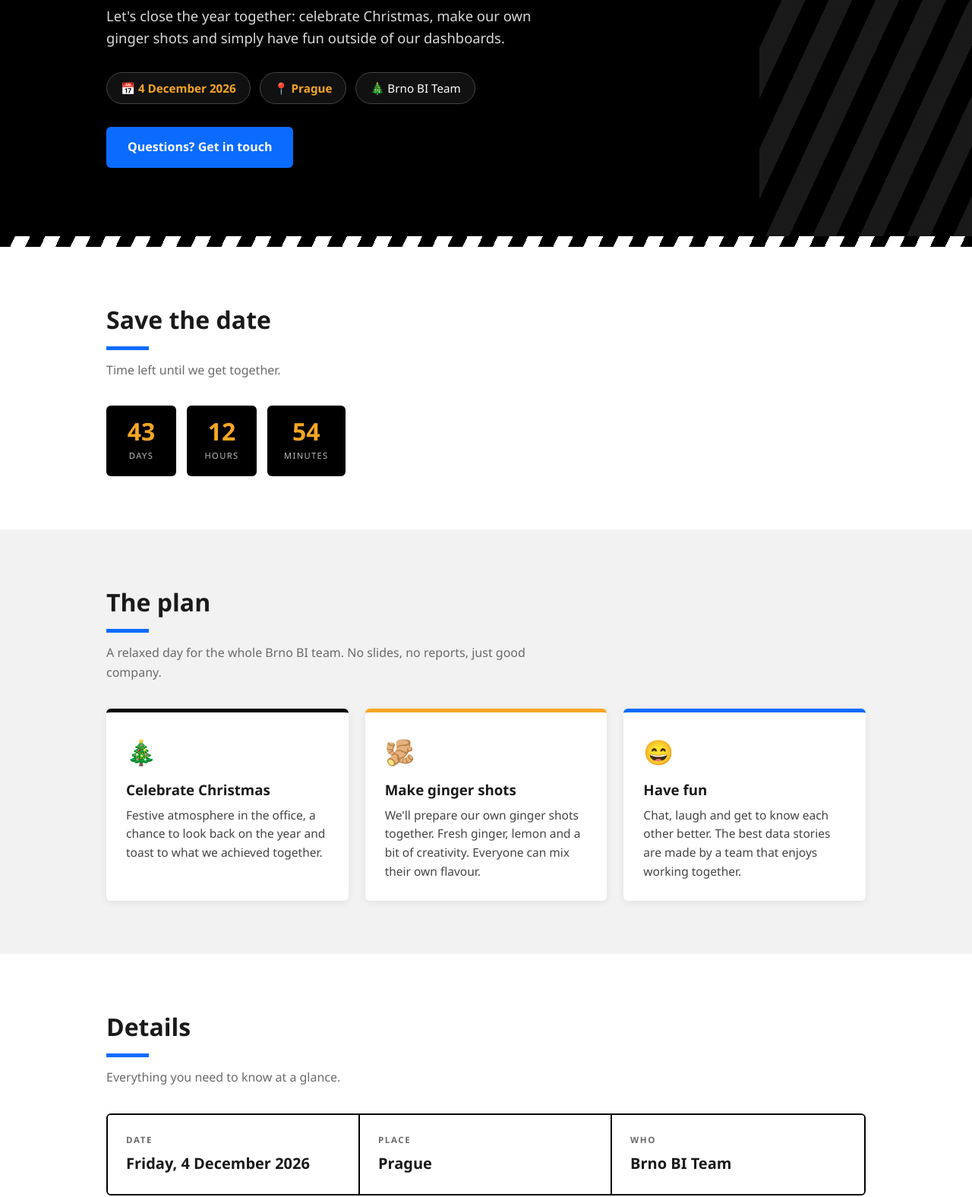
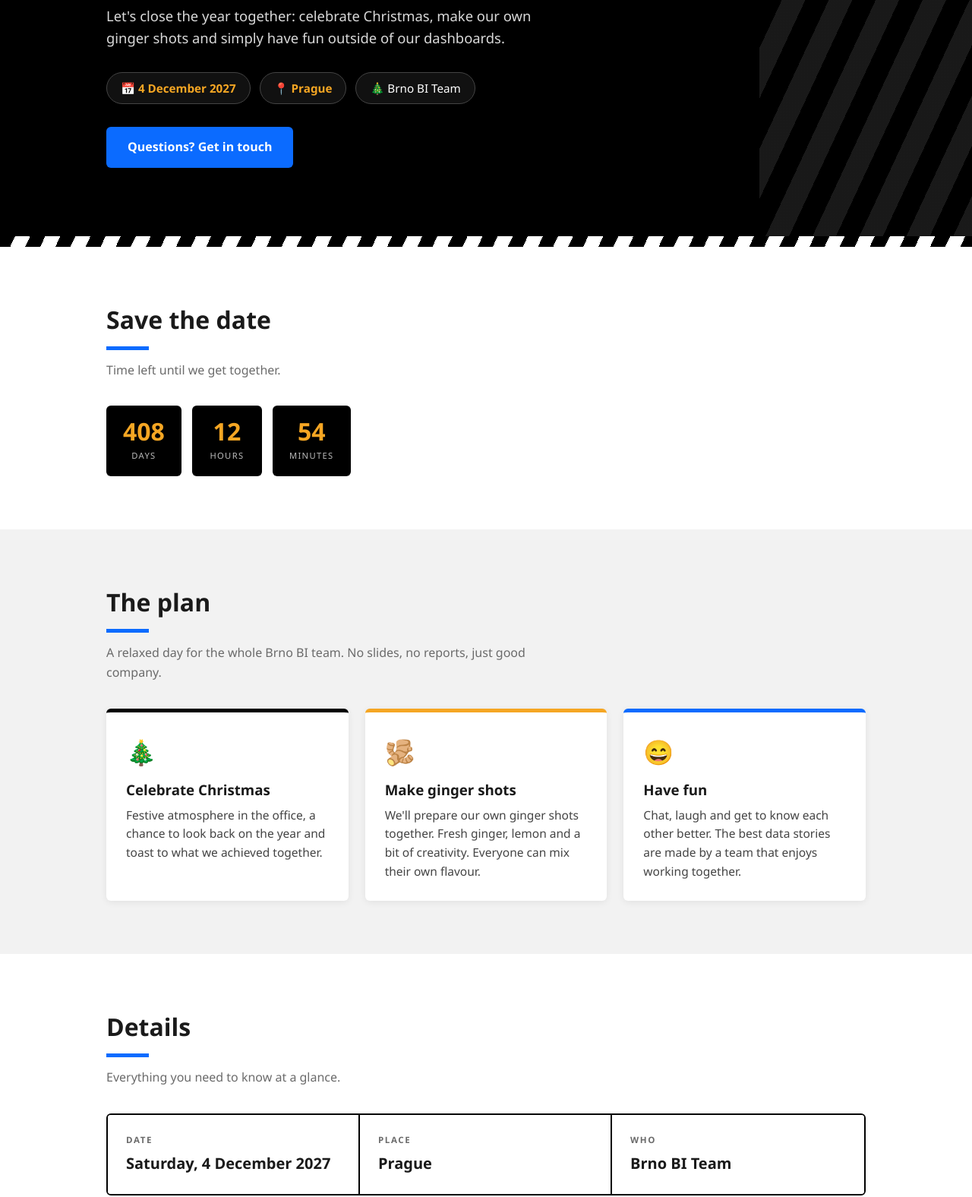
Before and after one commit to xchani1/PythonTraining102026, a plain HTML site: page index.html in a window 1280 px wide. Shown: the part 408-1984 px from the top of the page at 76% size. Drawn offline with Linux system fonts and the light colour scheme.

Commit message:
Change event year to 2027
Co-Authored-By: Claude Sonnet 5.5 <noreply@anthropic.com>

```diff
--- a/index.html
+++ b/index.html
@@ -4,7 +4,7 @@
 <meta charset="utf-8">
 <meta name="viewport" content="width=device-width, initial-scale=1">
 <title>Brno BI Christmas Teambuilding</title>
-<meta name="description" content="You are invited: Christmas teambuilding of the Brno BI team on 4 December 2026 in Prague. Let's make ginger shots together!">
+<meta name="description" content="You are invited: Christmas teambuilding of the Brno BI team on 4 December 2027 in Prague. Let's make ginger shots together!">
 <style>
   :root {
     --black: #000000;
@@ -130,7 +130,7 @@
       <h1>Christmas teambuilding with a <em>ginger</em> kick</h1>
       <p class="lead">Let's close the year together: celebrate Christmas, make our own ginger shots and simply have fun outside of our dashboards.</p>
       <div class="chips">
-        <div class="chip">📅 <b>4 December 2026</b></div>
+        <div class="chip">📅 <b>4 December 2027</b></div>
         <div class="chip">📍 <b>Prague</b></div>
         <div class="chip">🎄 Brno BI Team</div>
       </div>
@@ -180,7 +180,7 @@
       <h2>Details</h2>
       <p class="sub">Everything you need to know at a glance.</p>
       <div class="details">
-        <div><span>Date</span><strong>Friday, 4 December 2026</strong></div>
+        <div><span>Date</span><strong>Saturday, 4 December 2027</strong></div>
         <div><span>Place</span><strong>Prague</strong></div>
         <div><span>Who</span><strong>Brno BI Team</strong></div>
       </div>
@@ -198,12 +198,12 @@
 
 <div class="stripes" aria-hidden="true"></div>
 <footer>
-  <div class="wrap">Brno BI Team · Christmas Teambuilding 2026</div>
+  <div class="wrap">Brno BI Team · Christmas Teambuilding 2027</div>
 </footer>
 
 <script>
   (function () {
-    var target = new Date(2026, 11, 4, 0, 0, 0).getTime(); // 4 Dec 2026
+    var target = new Date(2027, 11, 4, 0, 0, 0).getTime(); // 4 Dec 2027
     var d = document.getElementById('d'), h = document.getElementById('h'), m = document.getElementById('m');
     function tick() {
       var diff = target - Date.now();
```
